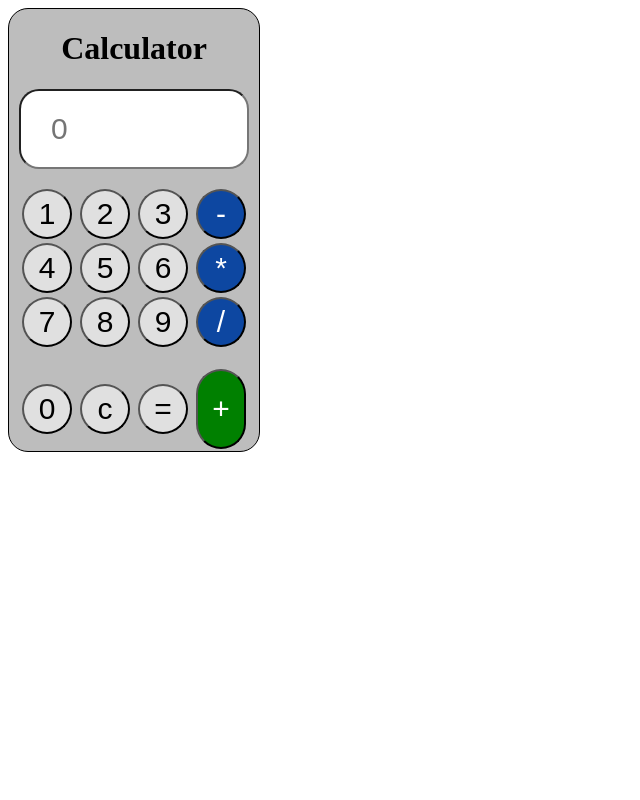
After one commit to SyedMuhammadArsalanShah/PHPCourse, a PHP site: page /intro.html in a window 1280 px wide. The commit adds this page. Shown: the whole page, without its empty margins (0-640 px from the left). Run offline with PHP 8.4, Linux system fonts and the light colour scheme.

Commit message:
code updated

```diff
--- /dev/null
+++ b/intro.html
@@ -0,0 +1,113 @@
+
+<html>
+    <head>
+
+    <style>
+
+    button{
+    background-color: #e0e0e0;
+    height: 50px;
+    width: 50px;
+    color:black;
+    font-size: 30;
+    border-radius: 100px;
+    margin: 2px;
+
+    }
+    input{
+    padding: 30px;
+
+    background-color:white;
+    height: 80px;
+    width:230px;
+    color:black;
+    font-size: 30;
+    border-radius: 20px;
+    }
+
+
+
+
+
+
+    div{
+     border: 1px solid black;
+     width :250px;
+    background-color:#bdbdbd;
+    text-align: center;
+    color: black;
+
+    border-radius: 20px;
+
+
+
+
+
+
+    }
+    #per{
+    background-color:#0d47a1 ;
+    color: white;
+
+    }
+    #green{ color: white;}
+    </style>
+    </head>
+    <body>
+        <div>
+      <h1>Calculator</h1>
+    <input type="text"  id="cal"  placeholder="0"/>
+    <br>
+    <br>
+    <button onclick=" document.getElementById('cal').value+=1">1</button>
+    <button onclick=" document.getElementById('cal').value+='2'">2</button>
+    <button onclick=" document.getElementById('cal').value+='3'">3</button>
+    <button id="per"  onclick=" document.getElementById('cal').value+='-'">-</button>
+    <br>
+    <button onclick=" document.getElementById('cal').value+='4'">4</button>
+    <button onclick=" document.getElementById('cal').value+='5'">5</button>
+    <button onclick=" document.getElementById('cal').value+='6'">6</button>
+    <button  id="per" onclick=" document.getElementById('cal').value+='*'">*</button>
+    <br>
+    <button onclick=" document.getElementById('cal').value+='7'">7</button>
+    <button onclick=" document.getElementById('cal').value+='8'">8</button>
+    <button onclick=" document.getElementById('cal').value+='9'">9</button>
+    <button id="per"  onclick=" document.getElementById('cal').value+='/'">/</button>
+
+    <br>
+    <br>
+
+    <button onclick=" document.getElementById('cal').value+='0'"
+
+    >0</button>
+    <button onclick=" document.getElementById('cal').value=''">c</button>
+    <button onclick=" document.getElementById('cal').value = eval(document.getElementById('cal').value)">=</button>
+    <button id="green" onclick=" document.getElementById('cal').value+='+'" >+</button>
+    <br>
+    </div>
+
+
+
+
+
+    <script>
+
+    document.getElementById("green").style.backgroundColor="green"  ;
+    document.getElementById("green").style.height="80px";  </script>
+
+
+
+
+
+
+
+
+
+
+
+
+
+
+
+
+    </body>
```
Also changed, not shown: Lecture05TodoApp.php (+111 -41 lines).
